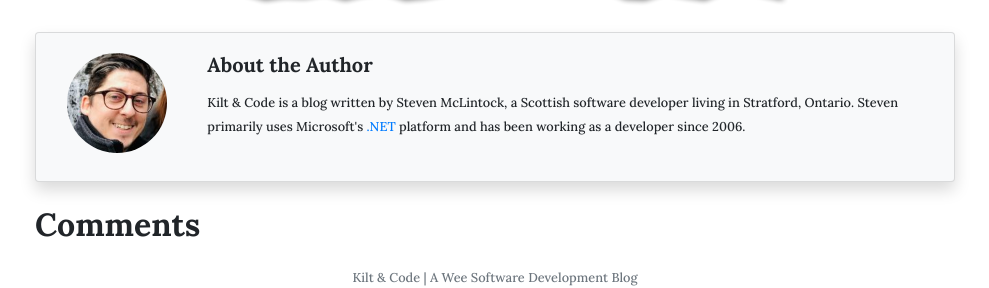
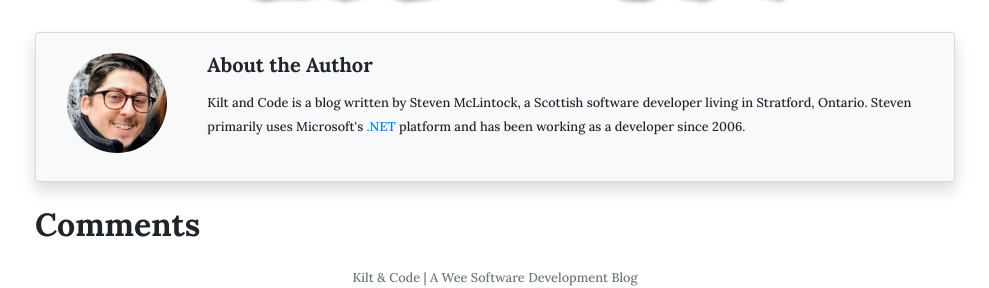
Before and after one commit to kiltandcode/kiltandcode.com, a Jekyll site: the page built from _posts/2019-03-03-how-to-use-azure-batch-job-schedule.md, in a window 1280 px wide and 900 px high, scrolled down 3977 px. Shown: the part 554-842 px from the top of the window, without its empty margins (145-1134 px from the left). Built offline with Jekyll 4.4.1, drawn with Linux system fonts in a browser that asks for light colours; nearby versions of some CDN libraries; some web fonts are replaced; comment, search, counter and statistics services are not loaded; part of the change alters nothing that is shown.

```diff
--- a/_layouts/post.html
+++ b/_layouts/post.html
@@ -33,7 +33,7 @@ layout: default
 
           <p class="card-text">
               <small>
-                Kilt &amp; Code is a blog written by Steven McLintock, a Scottish software developer living in Stratford,
+                {{ site.title }} is a blog written by Steven McLintock, a Scottish software developer living in Stratford,
                 Ontario. Steven primarily uses Microsoft's <a href="https://dotnet.microsoft.com/" title=".NET">.NET</a>
                 platform and has been working as a developer since 2006.
               </small>
```
